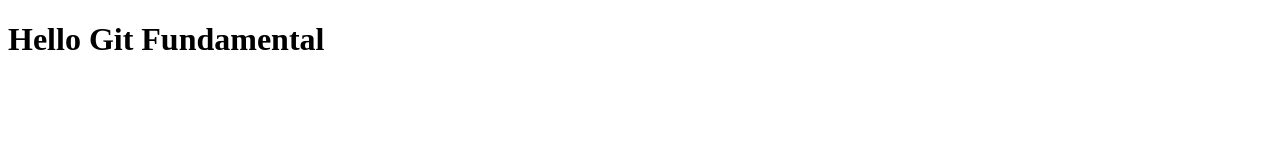
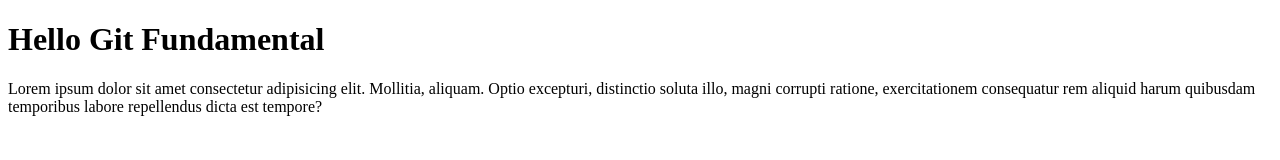
Before and after one commit to Nurfadhil12/Fundamental, a plain HTML site: page index.html in a window 1280 px wide. Drawn offline with Linux system fonts and the light colour scheme.

Commit message:
add_paragraph

```diff
--- a/index.html
+++ b/index.html
@@ -10,5 +10,8 @@
     <h1>
         Hello Git Fundamental
     </h1>
+    <p>
+        Lorem ipsum dolor sit amet consectetur adipisicing elit. Mollitia, aliquam. Optio excepturi, distinctio soluta illo, magni corrupti ratione, exercitationem consequatur rem aliquid harum quibusdam temporibus labore repellendus dicta est tempore?
+    </p>
 </body>
 </html>
```
